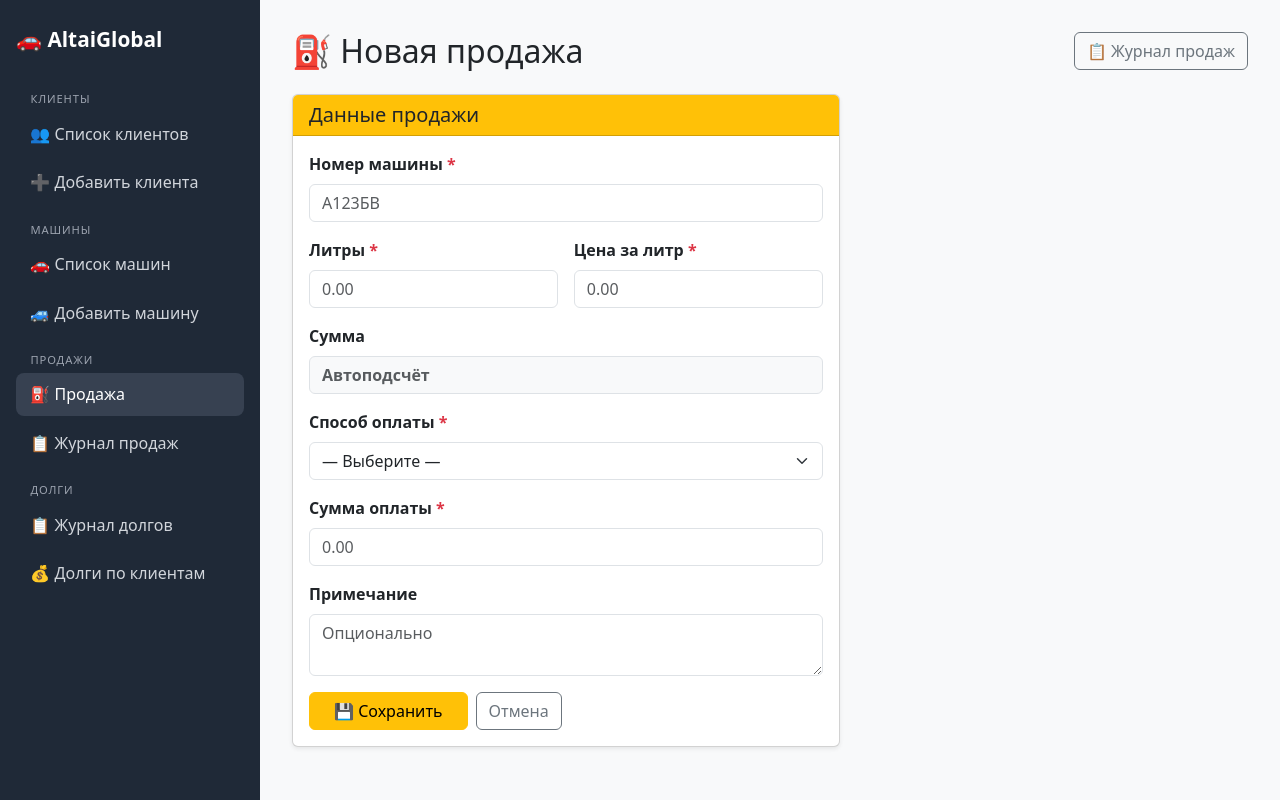
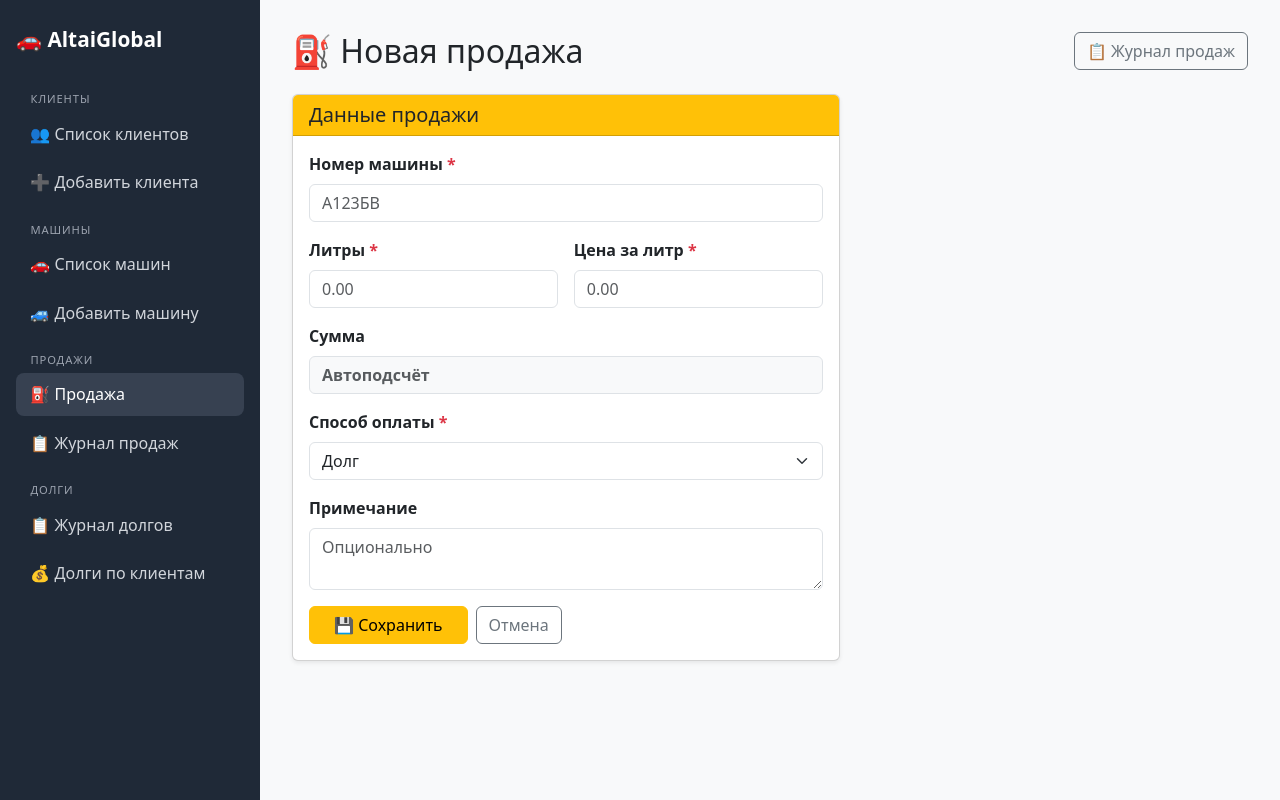
Before and after one commit to Ilim666/AltaiGlobal, a Flask app: page /sales in a window 1280 px wide. Run offline with Flask 3, Linux system fonts and the light colour scheme.

Commit message:
feat: update payment logic — default method 'долг', clear amount on switch, debt journals show remaining > 0
Agent-Logs-Url: https://github.com/Mamiev1705/AltaiGlobal/sessions/22a83cff-0648-410c-9533-4d522fd41082

Co-authored-by: Mamiev1705 <219410362+Mamiev1705@users.noreply.github.com>

```diff
--- a/app.py
+++ b/app.py
@@ -422,7 +422,7 @@ def debts_journal():
         .options(joinedload(Sale.car).joinedload(Car.client))
         .join(Sale.car)
         .join(Car.client)
-        .filter(Sale.payment_method == "долг")
+        .filter((Sale.total - db.func.coalesce(Sale.payment_amount, 0.0)) > 0)
     )
     if q:
         query = query.filter(
@@ -448,7 +448,7 @@ def debts_by_client():
         .options(joinedload(Sale.car).joinedload(Car.client))
         .join(Sale.car)
         .join(Car.client)
-        .filter(Sale.payment_method == "долг")
+        .filter((Sale.total - db.func.coalesce(Sale.payment_amount, 0.0)) > 0)
         .all()
     )
 
--- a/templates/sales.html
+++ b/templates/sales.html
@@ -70,9 +70,8 @@
                         <label class="form-label fw-semibold">Способ оплаты <span class="text-danger">*</span></label>
                         <select class="form-select {% if errors.payment_method %}is-invalid{% endif %}"
                                 name="payment_method" id="payment_method_select">
-                            <option value="">— Выберите —</option>
                             {% for m in payment_methods %}
-                            <option value="{{ m }}" {% if form.payment_method == m %}selected{% endif %}>
+                            <option value="{{ m }}" {% if (form.payment_method or 'долг') == m %}selected{% endif %}>
                                 {{ m|capitalize }}
                             </option>
                             {% endfor %}
@@ -82,7 +81,7 @@
 
                     <!-- Payment amount (hidden for "долг") -->
                     <div class="mb-3" id="payment_amount_block"
-                         {% if form.payment_method == 'долг' %}style="display:none"{% endif %}>
+                         {% if not form.payment_method or form.payment_method == 'долг' %}style="display:none"{% endif %}>
                         <label class="form-label fw-semibold">Сумма оплаты <span class="text-danger">*</span></label>
                         <input type="number" step="0.01" min="0"
                                class="form-control {% if errors.payment_amount %}is-invalid{% endif %}"
@@ -138,6 +137,7 @@ document.addEventListener('DOMContentLoaded', function () {
     paymentSelect.addEventListener('change', function () {
         if (this.value === 'долг') {
             paymentAmountBlock.style.display = 'none';
+            document.getElementById('payment_amount_input').value = '';
         } else {
             paymentAmountBlock.style.display = '';
         }
```
